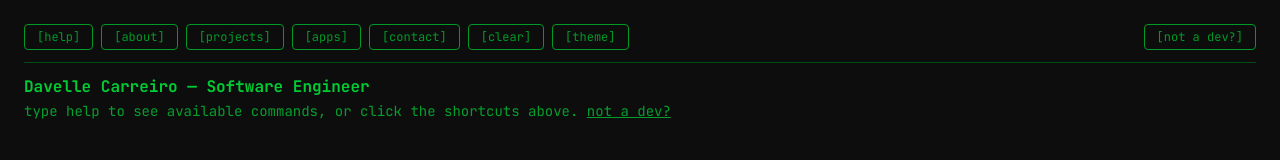
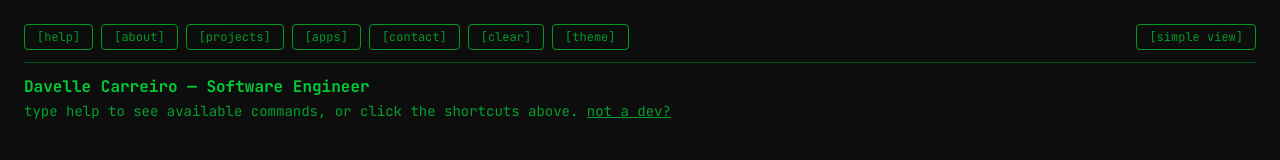
Before and after one commit to davelle324/termfolio, a Next.js app: page / in a window 1280 px wide. Shown: the top 160 px of the page. Built offline with nearby package versions, Linux system fonts and the light colour scheme.

Commit message:
mom didnt understand what dev was, changed to simple view

```diff
--- a/components/QuickLinks.tsx
+++ b/components/QuickLinks.tsx
@@ -38,7 +38,7 @@ export default function QuickLinks({
         href="/about"
         className="ml-auto px-3 py-1 text-xs border border-[var(--term-dim)] text-[var(--term-dim)] brightness-200 hover:border-[var(--term-accent)] hover:text-[var(--term-accent)] transition-colors rounded"
       >
-        [not a dev?]
+        [simple view]
       </a>
     </div>
   );
```
